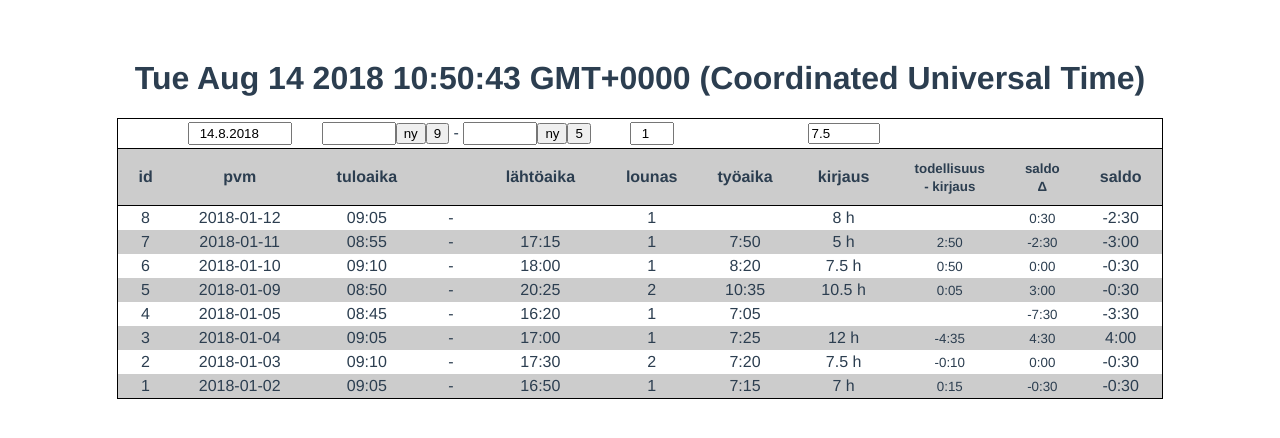
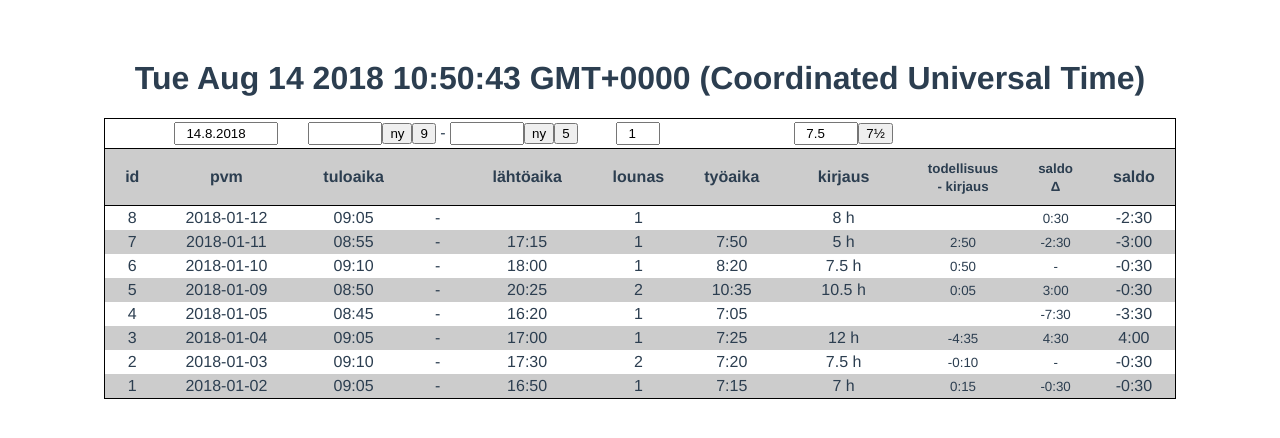
Before and after one commit to tzrissan/tuntikirjanpito, a Vue app: page / in a window 1280 px wide. Shown: the top 438 px of the page. Built offline with nearby package versions, Linux system fonts and the light colour scheme; no server answers.

Commit message:
Shortcut 7.5 -merkintään

```diff
--- a/src/components/Lomake.vue
+++ b/src/components/Lomake.vue
@@ -18,7 +18,10 @@
                     </td>
                     <td><input type="number" id="lounaita" v-model="lounaita" min="0"/></td>
                     <td></td>
-                    <td><input type="number" id="kirjaus" v-model="kirjaus" min="0.0" max="24" step="0.5"/></td>
+                    <td>
+                        <input type="number" id="kirjaus" v-model="kirjaus" min="0.0" max="24" step="0.5"/>
+                        <input type="button" value="7½" v-on:click="normiTunnit()"/>
+                    </td>
                     <td colspan="3">
                         <input type="submit" value="Tallenna" v-if="tuloaika"/>
                         <input type="reset" value="Peruuta" v-if="id" v-on:click="tyhjenna()"/>
@@ -171,6 +174,9 @@
             meenViidelta() {
                 this.lahtoaika = '17:00';
             },
+            normiTunnit() {
+                this.kirjaus = 7.5;
+            },
             tyoaika(alku, loppu, lounaita) {
                 if (!alku || !loppu) {
                     return undefined;
@@ -192,7 +198,7 @@
                 const h = numeral(Math.trunc(minuutteja / 60)).format('0');
                 const m = numeral(Math.trunc(minuutteja % 60)).format('00');
                 const fullText = `${sign}${d}:${h}:${m}`;
-                return fullText.replace(/0:(\d+:\d+)/, '$1');
+                return fullText.replace(/0:(\d+:\d+)/, '$1').replace(/0:00/, '-');
             },
             edit(tyoaika) {
                 if (tyoaika.editing) {
@@ -256,6 +262,11 @@
         padding: 2px 0 2px 10px;
     }
 
+    input#kirjaus {
+        width: 50px;
+        padding: 2px 0 2px 10px;
+    }
+
     table {
         border: 1px solid black;
         margin: 20px auto;
```
